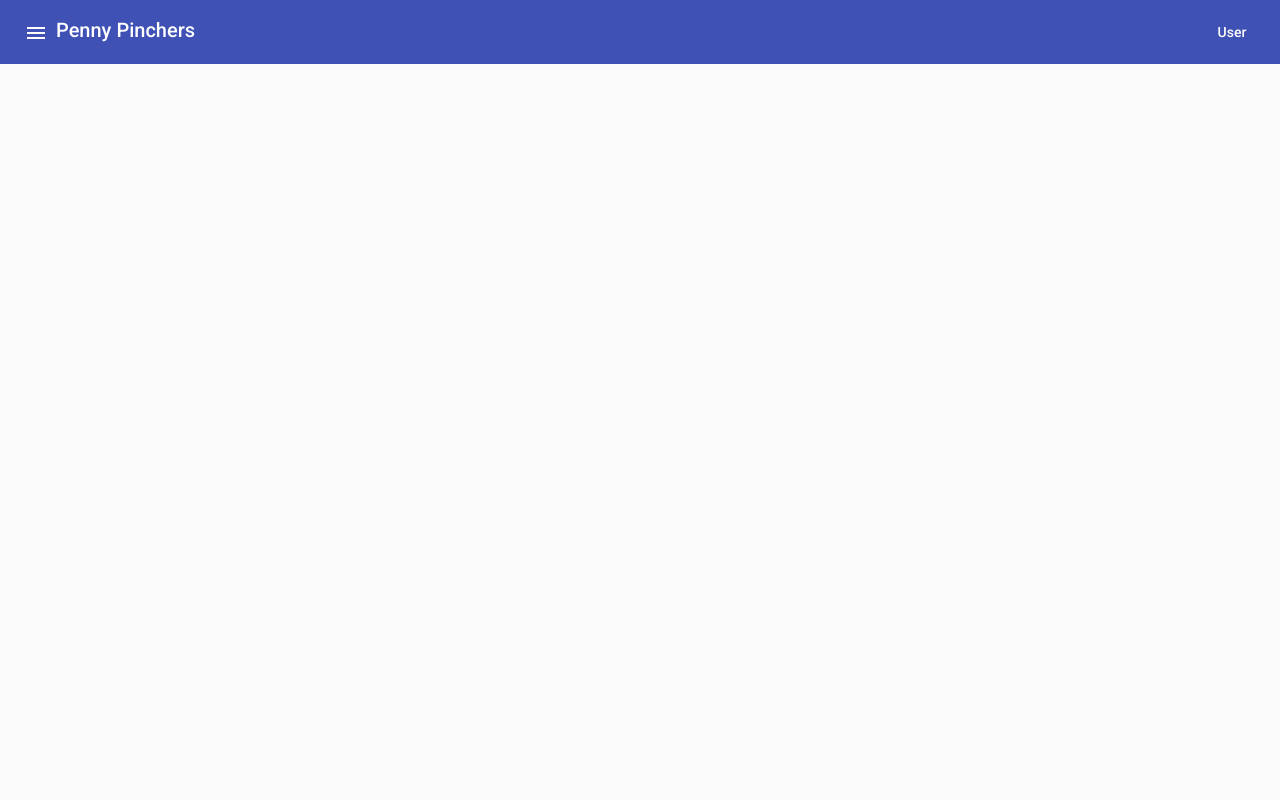
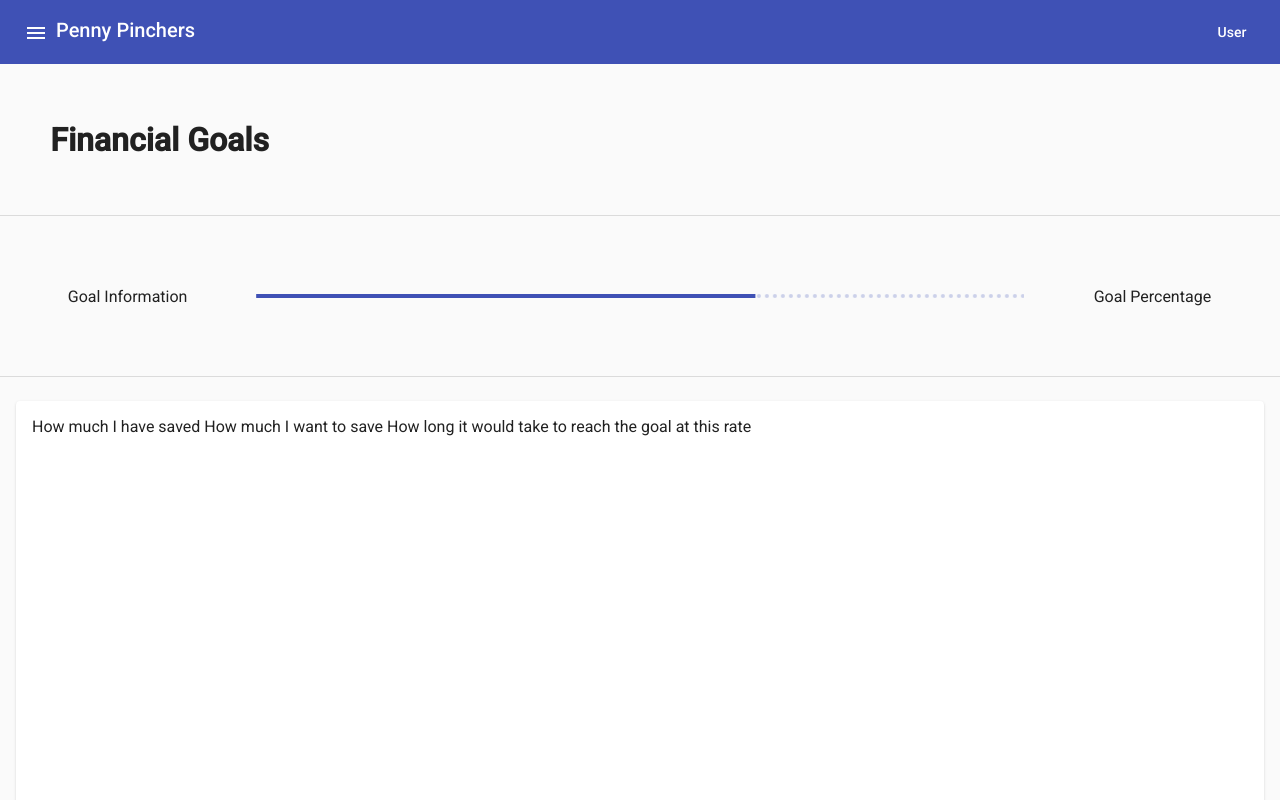
Before and after one commit to anngo14/PennyPinchers, an Angular app: page /goals in a window 1280 px wide. Before the commit this address led to /. Built offline with nearby package versions, Linux system fonts and the light colour scheme.

Commit message:
goal initial view

```diff
--- a/src/app/app-routing.module.ts
+++ b/src/app/app-routing.module.ts
@@ -3,13 +3,15 @@ import { Routes, RouterModule } from '@angular/router';
 import { LoginComponent } from './login/login.component';
 import { RegisterComponent } from './register/register.component';
 import { HomeComponent } from './home/home.component';
+import { GoalsComponent } from './goals/goals.component';
 
 
 const routes: Routes = [
   { path: '', redirectTo: '/login', pathMatch: 'full'},
   { path: 'login', component: LoginComponent},
   { path: 'register', component: RegisterComponent},
-  { path: 'home', component: HomeComponent}
+  { path: 'home', component: HomeComponent},
+  { path: 'goals', component: GoalsComponent}
 ];
 
 @NgModule({
--- a/src/app/app.component.html
+++ b/src/app/app.component.html
@@ -19,7 +19,7 @@
     <div class="sideNavContainer">
       <div class="sideNavButtons">
         <button mat-button (click)='redirectToHome(); sidenav.toggle()'>Home</button>
-        <button mat-button>Goals</button>
+        <button mat-button (click)='redirectToGoals(); sidenav.toggle()'>Goals</button>
         <button mat-button>Edit</button>
         <button mat-button>Archive</button>
         <button mat-button>Button 5</button>
--- a/src/app/app.component.ts
+++ b/src/app/app.component.ts
@@ -17,4 +17,7 @@ export class AppComponent {
   redirectToHome(){
     this.r.navigate(['/home']);
   }
+  redirectToGoals(){
+    this.r.navigate(['/goals']);
+  }
 }
--- a/src/app/app.module.ts
+++ b/src/app/app.module.ts
@@ -16,10 +16,12 @@ import {MatGridListModule} from '@angular/material/grid-list';
 import {MatSelectModule} from '@angular/material/select';
 import {MatDividerModule} from '@angular/material/divider';
 import {MatTabsModule} from '@angular/material/tabs';
+import {MatProgressBarModule} from '@angular/material/progress-bar';
 
 import { BrowserAnimationsModule } from '@angular/platform-browser/animations';
 import { RegisterComponent } from './register/register.component';
 import { HomeComponent } from './home/home.component';
+import { GoalsComponent } from './goals/goals.component';
 
 
 @NgModule({
@@ -27,7 +29,8 @@ import { HomeComponent } from './home/home.component';
     AppComponent,
     LoginComponent,
     RegisterComponent,
-    HomeComponent
+    HomeComponent,
+    GoalsComponent
   ],
   imports: [
     BrowserModule,
@@ -44,6 +47,7 @@ import { HomeComponent } from './home/home.component';
     MatIconModule,
     MatDividerModule,
     MatTabsModule,
+    MatProgressBarModule,
     BrowserAnimationsModule
   ],
   providers: [],
--- /dev/null
+++ b/src/app/goals/goals.component.css
@@ -0,0 +1,16 @@
+.longTermContainer{
+    height: 10em;
+    position: relative;
+}
+#goalProgressBar{
+    width: 100%;
+    position: absolute;
+    top: 50%;
+    left: 50%;
+    transform: translate(-50%, -50%);
+}
+.goalCard{
+    margin: 1em;
+    height: 40em;
+    width: 100%;
+}
--- /dev/null
+++ b/src/app/goals/goals.component.html
@@ -0,0 +1,32 @@
+<mat-grid-list cols="4" rowHeight="75px">
+    <mat-grid-tile rowspan='2'>
+        <h1>Financial Goals</h1>
+    </mat-grid-tile>
+    <mat-grid-tile colspan='3'></mat-grid-tile>
+    <mat-grid-tile colspan='3'></mat-grid-tile>
+  </mat-grid-list>
+<mat-divider></mat-divider>
+<div class="longTermContainer">
+    <mat-grid-list cols="5" rowHeight="10em">
+        <mat-grid-tile>
+            <label>Goal Information</label>
+        </mat-grid-tile>
+        <mat-grid-tile colspan="3">
+            <mat-progress-bar id="goalProgressBar" mode="buffer" [value]='progressValue'></mat-progress-bar>
+        </mat-grid-tile>
+        <mat-grid-tile>
+            <label>Goal Percentage</label>
+        </mat-grid-tile>
+    </mat-grid-list>
+</div>
+<mat-divider></mat-divider>
+<mat-grid-list cols='1' rowHeight='45em'>
+    <mat-grid-tile>
+        <mat-card class="goalCard">
+            How much I have saved
+            How much I want to save
+            How long it would take to reach the goal at this rate
+        </mat-card>
+    </mat-grid-tile>
+</mat-grid-list>
+<div style="height: 10em"></div>
--- /dev/null
+++ b/src/app/goals/goals.component.ts
@@ -0,0 +1,18 @@
+import { Component, OnInit } from '@angular/core';
+
+@Component({
+  selector: 'app-goals',
+  templateUrl: './goals.component.html',
+  styleUrls: ['./goals.component.css']
+})
+export class GoalsComponent implements OnInit {
+
+  progressValue;
+
+  constructor() { }
+
+  ngOnInit() {
+    this.progressValue = 65;
+  }
+
+}
--- a/src/app/home/home.component.css
+++ b/src/app/home/home.component.css
@@ -1,4 +1,5 @@
 .monthSelect{
+    margin-top: 2em;
     width: 20em;
 }
 .mainContainer{
--- a/src/app/home/home.component.html
+++ b/src/app/home/home.component.html
@@ -1,4 +1,4 @@
-<mat-grid-list cols="4" rowHeight="100px">
+<mat-grid-list cols="4" rowHeight="75px">
     <mat-grid-tile rowspan='2'>
         <h1>{{selectedMonth}}, {{Year}}</h1>
     </mat-grid-tile>
@@ -7,7 +7,6 @@
         <mat-form-field class="monthSelect">
             <mat-label>Month</mat-label>
             <mat-select required [(value)]="selectedMonth">
-                <mat-option>---</mat-option>
                 <mat-option value={{Month}}>{{Month}} (Current Month)</mat-option>
                 <mat-option *ngFor="let month of pastMonths" [value]="month">{{month}}</mat-option>
             </mat-select>
```
Also changed, not shown: 1 other file (tests, documents, lock files or other folders).
